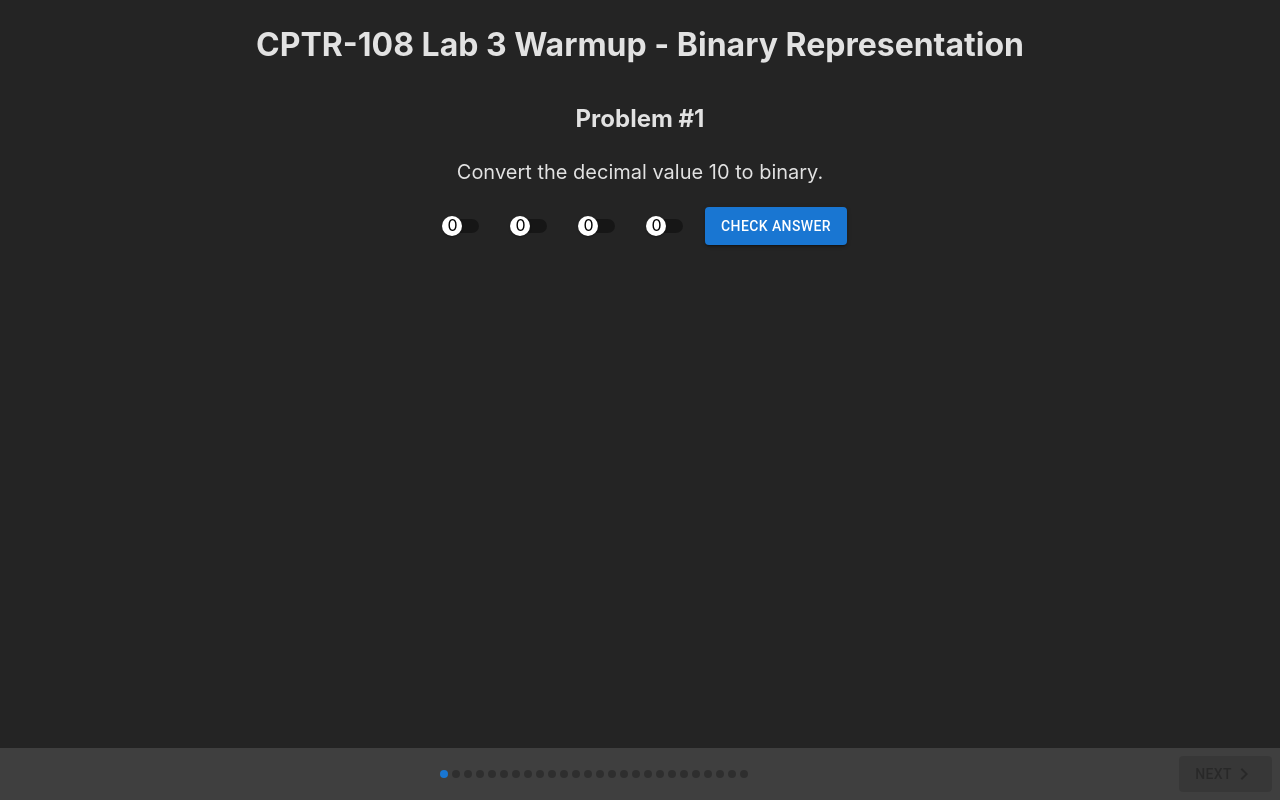
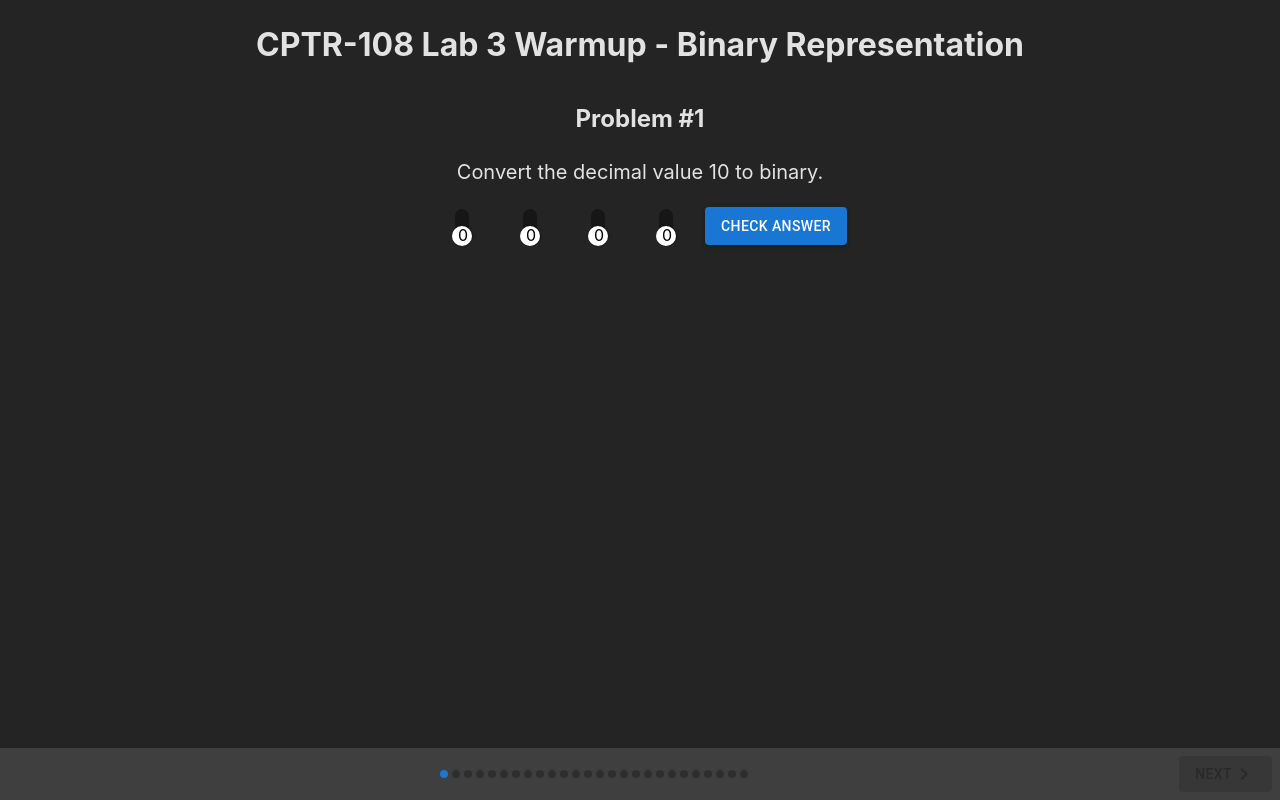
Before and after one commit to dakotacookenmaster/cptr-108-bits, a React (Vite) app: page / in a window 1280 px wide. Built offline with nearby package versions, Linux system fonts and the light colour scheme.

Commit message:
Changed switches to be vertical.

```diff
--- a/src/components/BinaryQuestion.tsx
+++ b/src/components/BinaryQuestion.tsx
@@ -52,14 +52,16 @@ const BinaryQuestion = (props: { data: { title: string, question: string, answer
                                     '& .MuiSwitch-thumb': {
                                         '&:before': {
                                             content: "'" + (!state[`switch-${index}`] ? "0" : state[`switch-${index}`]) + "'",
-                                            color: "black",
+                                            color: `${state[`switch-${index}`] === "1" ? "white" : "black"}`,
                                             position: "absolute",
                                             width: "100%",
                                             height: "100%",
-                                            left: "38%",
-                                            top: "17%",
+                                            top: "14.5px",
+                                            right: "6px",
+                                            transform: "rotate(90deg)"
                                         }
-                                    }
+                                    },
+                                    transform: "rotate(-90deg)"
                                 }}
                                 key={`switch-${index}`}
                                 checked={state[`switch-${index}`] === "1"}
```
